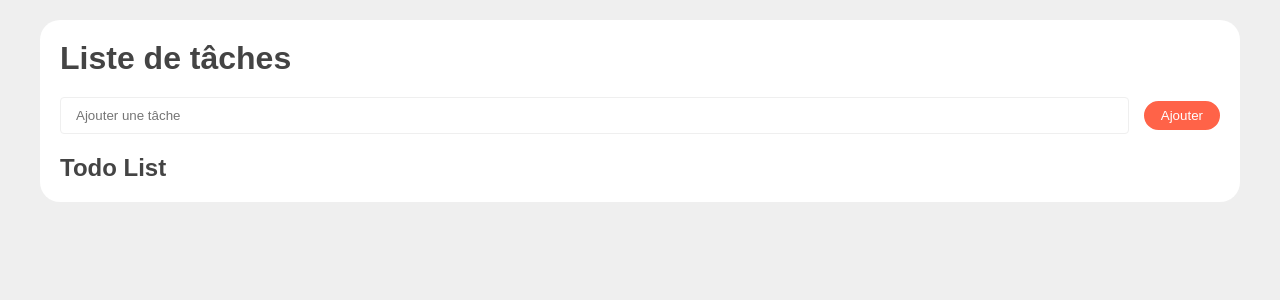
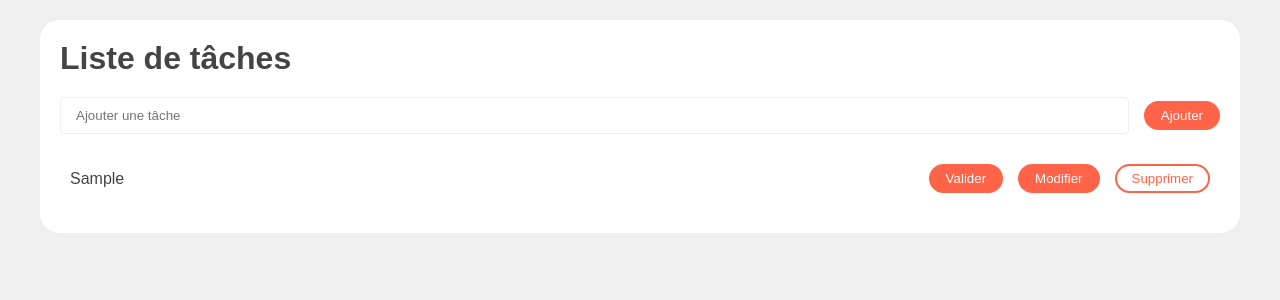
Before and after one commit to CarolineSenes/Todo-list, a React (Create React App) app: page / in a window 1280 px wide. Both pictures are taken after typing "Sample" into the empty fields and a click on the button "Ajouter". Shown: the top 300 px of the page. Built offline with nearby package versions, Linux system fonts and the light colour scheme.

Commit message:
delete todo

```diff
--- a/src/App.js
+++ b/src/App.js
@@ -12,12 +12,16 @@
     //met à jour le tableau "toodoList" et ajoute une nouvelle "todo" avec ses propriétés
   }
 
+  function deleteTodo(id){
+    setTodoList(todoList.filter(todo => todo.id !== id))
+  }
+
   return (
     <div className="d-flex justify-content-center align-items-center p-20">
       <div className="card container p-20">
         <h1 className="mb-20">Liste de tâches</h1>
         <AddTodo addTodo={addTodo} />
-        <TodoList />
+        <TodoList todoList={todoList} deleteTodo={deleteTodo}/>
       </div>
     </div>
   );
--- a/src/components/TodoItem.jsx
+++ b/src/components/TodoItem.jsx
@@ -1,3 +1,12 @@
-export default function TodoItem() {
-    return <h2>Todo Item</h2>;
-  }
+export default function TodoItem({ todo, deleteTodo }) {
+  return (
+    <li className="mb-10 d-flex justify-content-center align-items-center p-10">
+      <span className="flex-fill">{todo.content}</span>
+      <button className="btn btn-primary mr-15">Valider</button>
+      <button className="btn btn-primary mr-15">Modifier</button>
+      <button className="btn btn-reverse-primary" onClick={deleteTodo}>
+        Supprimer
+      </button>
+    </li>
+  );
+}
--- a/src/components/TodoList.jsx
+++ b/src/components/TodoList.jsx
@@ -1,3 +1,17 @@
-export default function todoList() {
-    return <h2>Todo List</h2>;
-  }
+import TodoItem from "./TodoItem";
+
+export default function TodoList({ todoList, deleteTodo }) {
+  return todoList.length ? (
+    <ul>
+      {todoList.map((todo) => (
+        <TodoItem
+          key={todo.id}
+          todo={todo}
+          deleteTodo={() => deleteTodo(todo.id)}
+        />
+      ))}
+    </ul>
+  ) : (
+    <p>Aucune tâche en cours</p>
+  );
+}
```
